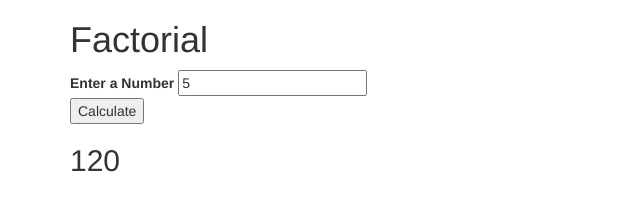
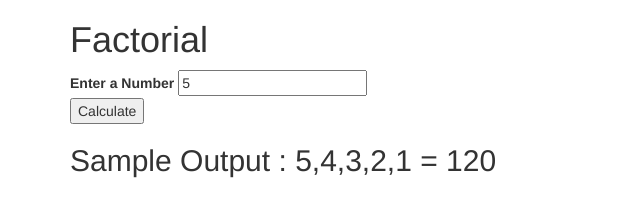
Before and after one commit to saneyee/factorial, a plain HTML site: page index.html in a window 1280 px wide. Both pictures are taken after typing "5" into the empty fields and a click on the button "Calculate". Shown: the whole page, without its empty margins (0-640 px from the left). Drawn offline with nearby package versions, Linux system fonts and the light colour scheme.

Commit message:
change in logic

```diff
--- a/index.html
+++ b/index.html
@@ -23,7 +23,7 @@
 
 
 
-        <h2 id="output">Sample Output </h2>
+        <h2>Sample Output : <span id="output"></span> = <span id="factorial"></span></h2>
 
 
 
--- a/js/scripts.js
+++ b/js/scripts.js
@@ -6,12 +6,17 @@ event.preventDefault();
 
 var input = parseInt($("input#number1").val());
 var factorial = 1;
+var nwArray = [];
 for (var i = input; i >= 1; i --) {
    factorial *= i;
+   nwArray.push(i);
 
 }
-$("#output").text(factorial);
-$("#output").show();
+$("#output").text(nwArray);
+$("#factorial").text(factorial);
+
+
+$("h2").show();
 
 });
 
```
